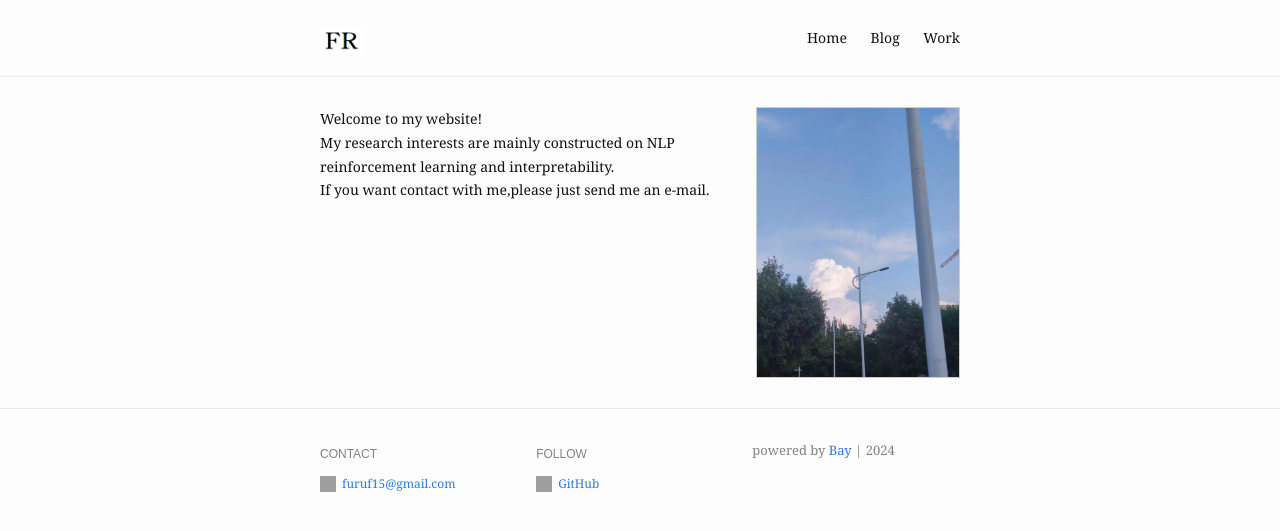
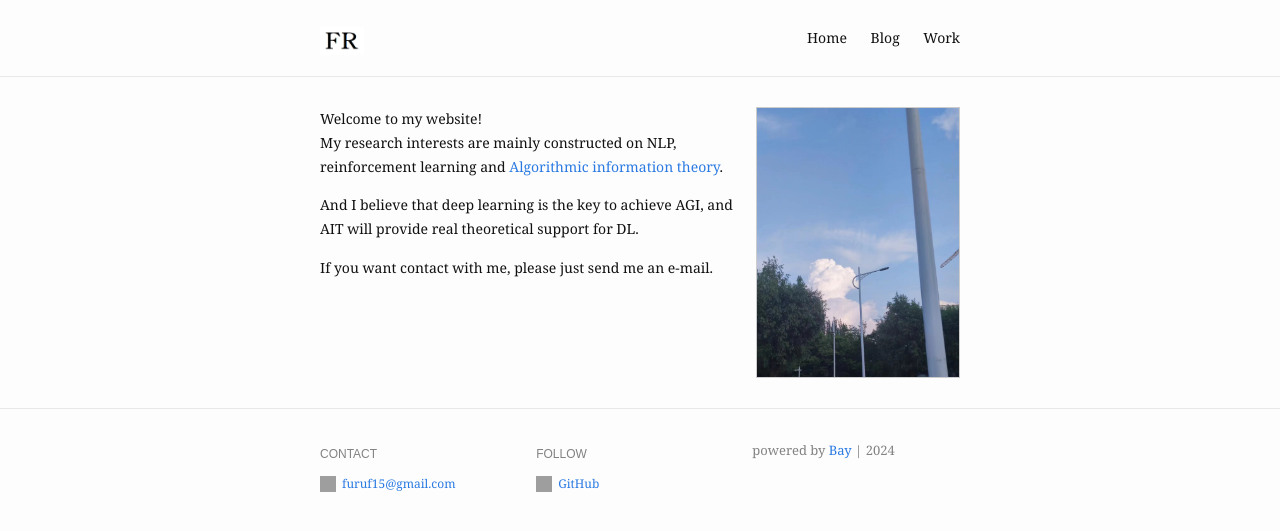
Before and after one commit to FuRuF-11/FuRuF-11.github.io, a Jekyll site: the page built from index.md, in a window 1280 px wide. Shown: the top 531 px of the page. Built offline with Jekyll 4.4.1, drawn with Linux system fonts in a browser that asks for light colours; a script that is not in the unit is left out.

Commit message:
modified:   index.md

```diff
--- a/index.md
+++ b/index.md
@@ -4,10 +4,10 @@ profile_picture:
   src: /assets/img/profile-pic.jpg
   alt: website picture
 ---
+Welcome to my website!
+<!-- I am now working on my AI PhD degree in HKBU.<br /> -->
+My research interests are mainly constructed on NLP, reinforcement learning and [Algorithmic information theory](http://www.hutter1.net/ait.htm#ray).
 
-<p>
-  Welcome to my website!<br />
-  <!-- I am now working on my AI PhD degree in HKBU.<br /> -->
-  My research interests are mainly constructed on NLP reinforcement learning and interpretability.<br />
-  If you want contact with me,please just send me an e-mail. <br />
-</p>
+And I believe that deep learning is the key to achieve AGI, and AIT will provide real theoretical support for DL.
+
+If you want contact with me, please just send me an e-mail.
```
